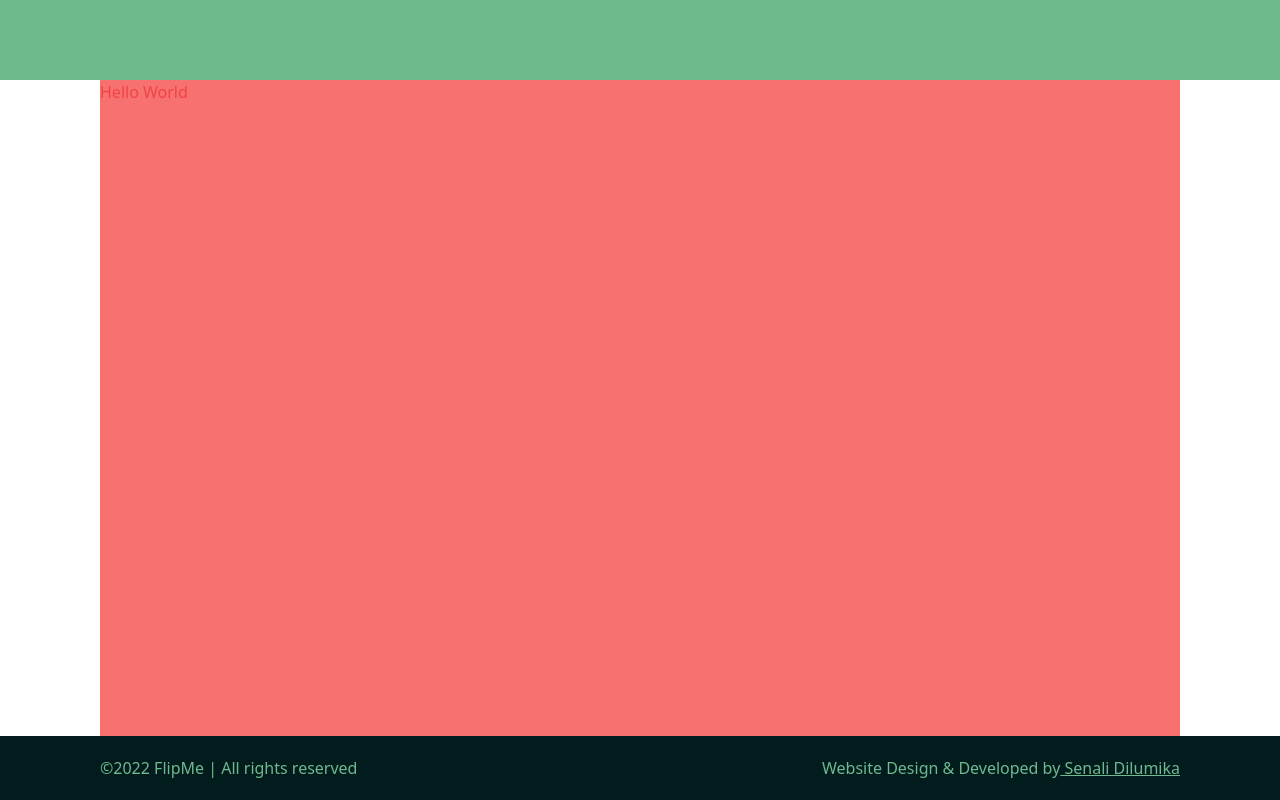
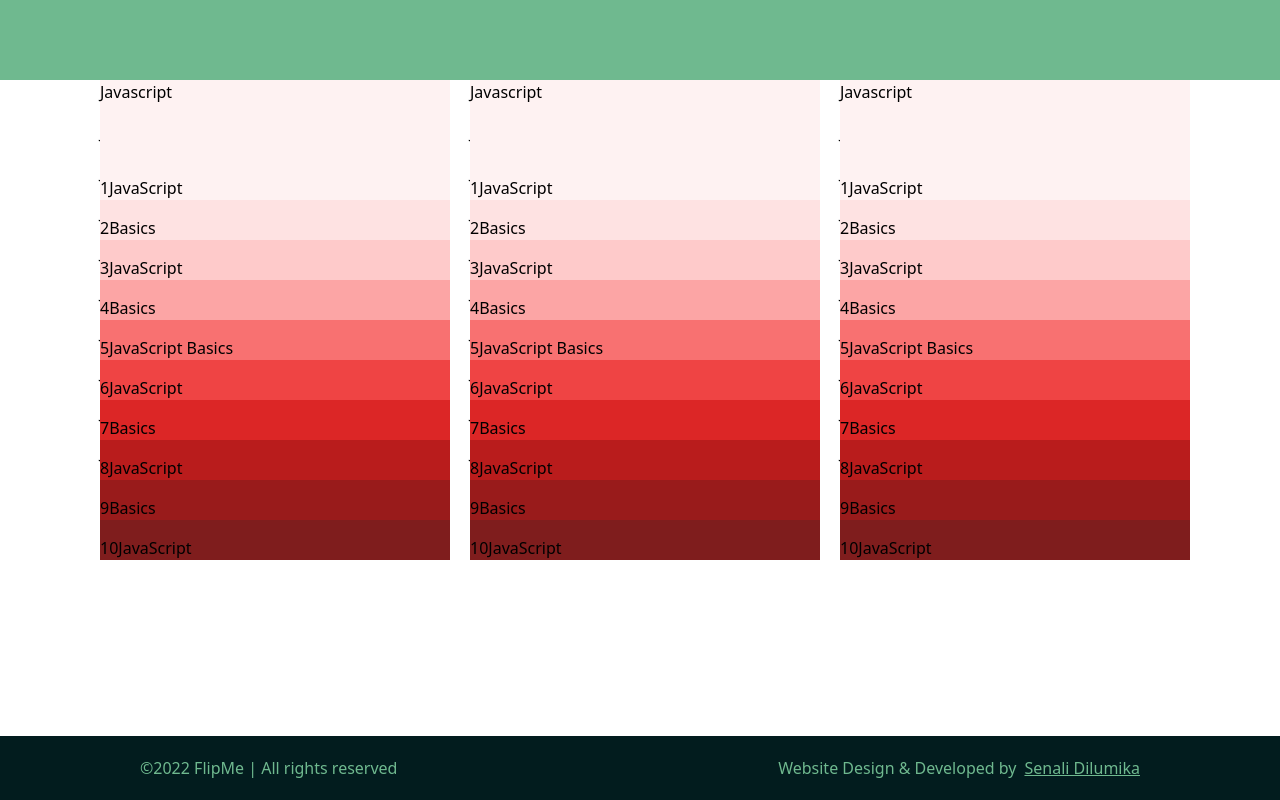
Before and after one commit to senali-d/flashme, a Next.js app: page / in a window 1280 px wide. Built offline with nearby package versions, Linux system fonts and the light colour scheme.

Commit message:
add question cards

```diff
--- /dev/null
+++ b/components/categoryCard/index.tsx
@@ -0,0 +1,34 @@
+import React, { FunctionComponent } from 'react'
+
+type CatergoryCardProps = {
+  qNo: number,
+  qTitle: string,
+  qContent: string,
+}
+
+const colors = [
+  'bg-red-50',
+  'bg-red-100',
+  'bg-red-200',
+  'bg-red-300',
+  'bg-red-400',
+  'bg-red-500',
+  'bg-red-600',
+  'bg-red-700',
+  'bg-red-800',
+  'bg-red-900',
+]
+
+const CategoryCard: FunctionComponent<CatergoryCardProps> = ({ qNo, qTitle, qContent }) => {
+  return (
+    <div key={qNo} className={`relative ${colors[qNo]} w-[350px]`} style={{ zIndex: `${10-(qNo+1)}`, bottom: `${(qNo*80)}px`}}>
+      <div className="h-24">Javascript</div>
+      <div className="flex">
+        <div>{qNo+1}</div>
+        <div>{qTitle}</div>
+      </div>
+    </div>
+  )
+}
+
+export default CategoryCard
--- a/components/common/Footer.js
+++ /dev/null
@@ -1,19 +0,0 @@
-import React from 'react'
-
-const Footer = () => {
-  return (
-    <div className="bg-blue_black text-greenery h-16 flex">
-      <div className="w-[100%] max-w-[1080px] mx-auto flex justify-between items-center">
-        <div>
-          ©{new Date().getFullYear()} FlipMe | All rights reserved
-        </div>
-        <div className="">
-          Website Design & Developed by
-          <a className="font-thin underline" href="https://profile-basd.herokuapp.com/" target="_blank"> Senali Dilumika</a>
-        </div>
-      </div>
-    </div>
-  )
-}
-
-export default Footer
--- /dev/null
+++ b/components/common/Footer.tsx
@@ -0,0 +1,19 @@
+import React from 'react'
+
+const Footer = () => {
+  return (
+    <div className="w-screen bg-blue_black text-greenery h-24 md:h-16 flex">
+    <div className="w-[100%] max-w-[1080px] mx-auto flex flex-col md:flex-row justify-center md:justify-between items-center px-5 sm:px-8 md:px-10">
+      <div>
+        ©{new Date().getFullYear()} FlipMe | All rights reserved
+      </div>
+      <div className="flex flex-col sm:flex-row items-center">
+        <span>Website Design & Developed by </span>
+        <a className="font-thin underline sm:ml-2" href="https://profile-basd.herokuapp.com/" target="_blank">Senali Dilumika</a>
+      </div>
+    </div>
+  </div>
+  )
+}
+
+export default Footer
--- a/components/common/Header.js
+++ b/components/common/Header.tsx
@@ -2,7 +2,7 @@ import React from 'react'
 
 const Header = () => {
   return (
-    <div className="bg-greenery h-20">
+    <div className="bg-greenery h-20 w-screen">
 
     </div>
   )
--- a/components/index.js
+++ /dev/null
@@ -1,4 +0,0 @@
-import Header from './common/Header'
-import Footer from './common/Footer'
-
-export { Header, Footer }
--- /dev/null
+++ b/components/index.ts
@@ -0,0 +1,5 @@
+import Header from './common/Header'
+import Footer from './common/Footer'
+import CategoryCard from './categoryCard'
+
+export { Header, Footer, CategoryCard }
--- a/pages/index.tsx
+++ b/pages/index.tsx
@@ -1,16 +1,64 @@
 import type { NextPage } from 'next'
 import Head from 'next/head'
+import { CategoryCard } from '../components'
+
+const questions = [
+  {qNo: 0, qTitle: 'JavaScript ', qContent: 'What is mean by javascript'},
+  {qNo: 1, qTitle: ' Basics', qContent: 'What is mean by javascript'},
+  {qNo: 2, qTitle: 'JavaScript ', qContent: 'What is mean by javascript'},
+  {qNo: 3, qTitle: ' Basics', qContent: 'What is mean by javascript'},
+  {qNo: 4, qTitle: 'JavaScript Basics', qContent: 'What is mean by javascript'},
+  {qNo: 5, qTitle: 'JavaScript ', qContent: 'What is mean by javascript'},
+  {qNo: 6, qTitle: ' Basics', qContent: 'What is mean by javascript'},
+  {qNo: 7, qTitle: 'JavaScript ', qContent: 'What is mean by javascript'},
+  {qNo: 8, qTitle: ' Basics', qContent: 'What is mean by javascript'},
+  {qNo: 9, qTitle: 'JavaScript ', qContent: 'What is mean by javascript'},
+]
 
 const Home: NextPage = () => {
   return (
-    <div className="min-h-[calc(100vh-9rem)] bg-red-400 max-w-[1080px] mx-auto">
+    <div className="min-h-[calc(100vh-9rem)] px-5 sm:px-8 md:px-10 lg:px-0 max-w-[1080px] mx-auto">
       <Head>
         <title>Flash Cards</title>
         <meta name="description" content="Flash Cards - Knowledge base of questions and answers app" />
         <link rel="icon" href="/favicon.ico" />
       </Head>
-      <div className="text-red-500">
-        Hello World
+      <div className={`flex gap-5 h-[500px]`}>
+        <div>
+          {
+            questions.map(q =>
+              <CategoryCard
+                qNo={q.qNo}
+                qTitle={q.qTitle}
+                qContent={q.qContent}
+              />
+            )
+          }
+        </div>
+        <div>
+          {
+            questions.map(q =>
+              <CategoryCard
+                key={q.qNo}
+                qNo={q.qNo}
+                qTitle={q.qTitle}
+                qContent={q.qContent}
+              />
+            )
+          }
+        </div>
+        <div>
+          {
+            questions.map(q =>
+              <CategoryCard
+                key={q.qNo}
+                qNo={q.qNo}
+                qTitle={q.qTitle}
+                qContent={q.qContent}
+              />
+            )
+          }
+        </div>
       </div>
     </div>
   )
--- a/styles/globals.css
+++ b/styles/globals.css
@@ -5,3 +5,7 @@
 * {
   box-sizing: border-box;
 }
+
+body {
+  overflow-x: hidden;
+}
```
